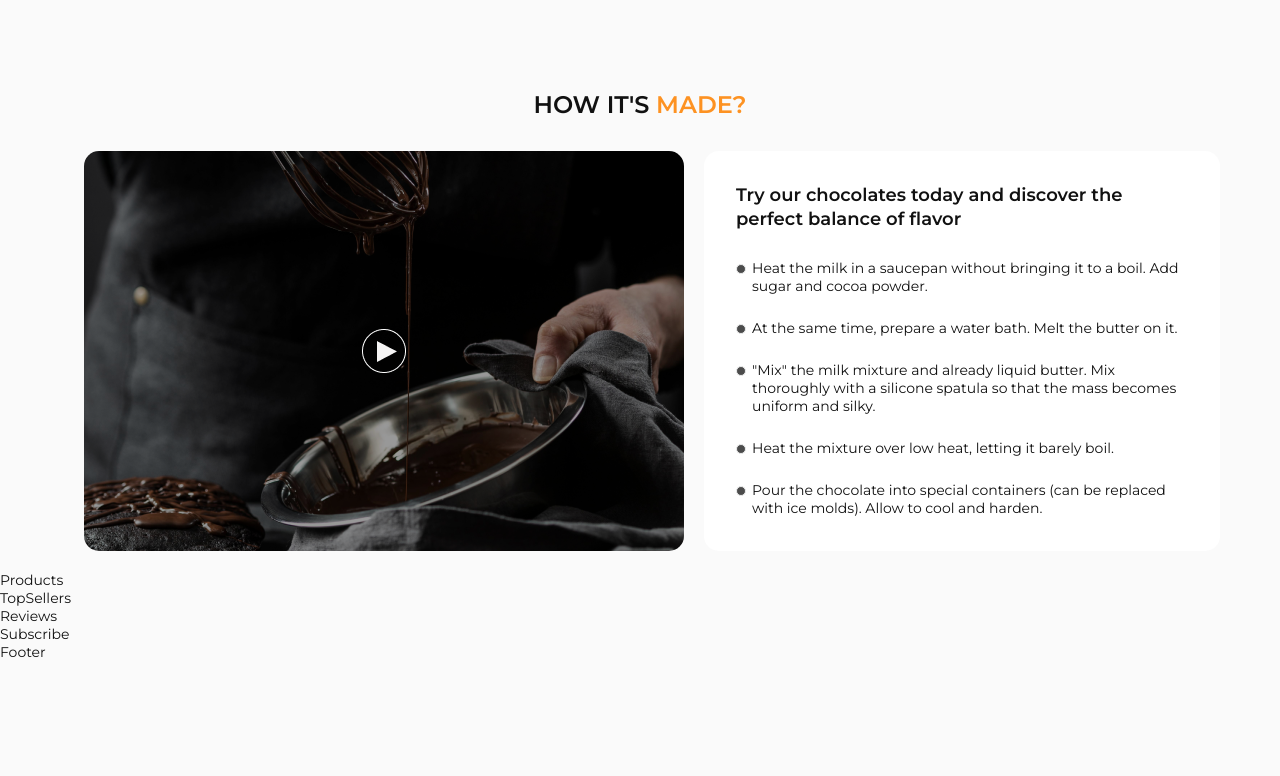
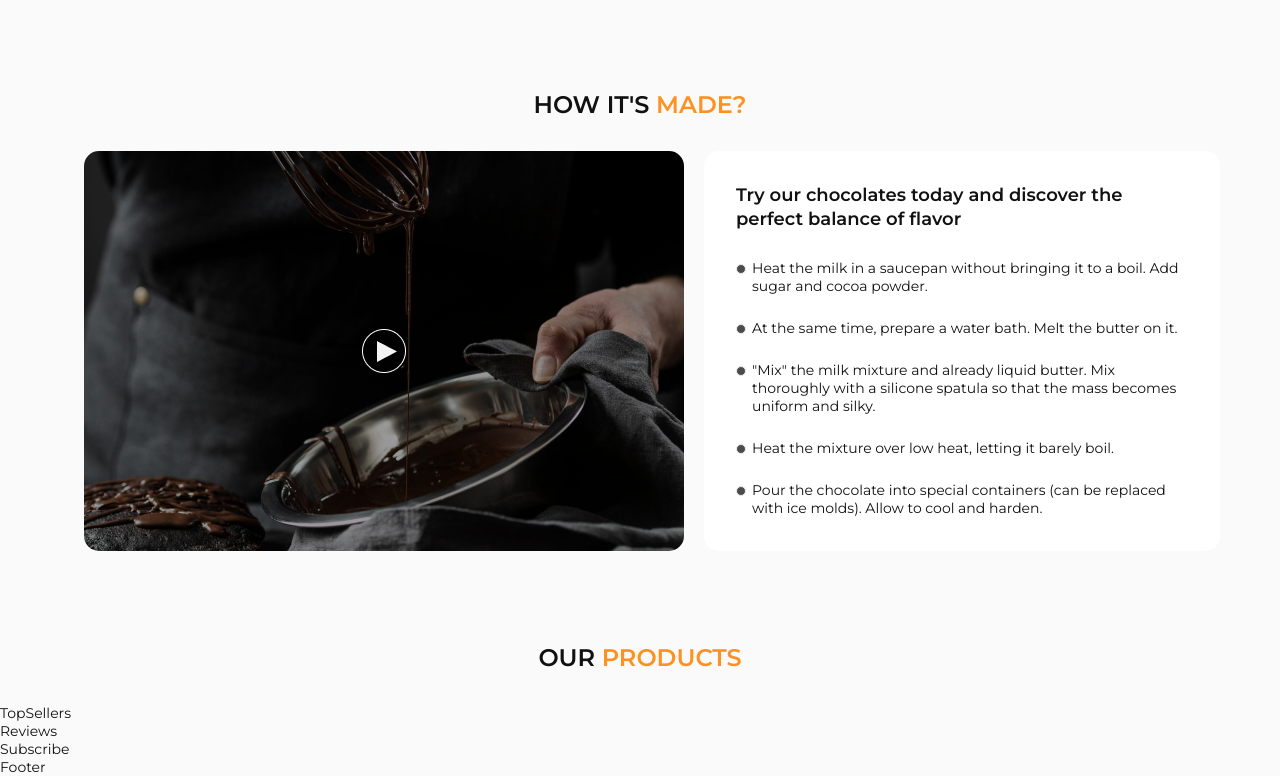
Before and after one commit to whatislove-zh/chocolate-landing, a React (Create React App) app: page / in a window 1280 px wide. Shown: the part 1636-2412 px from the top of the page. Before the commit the page ends 2297 px from the top, so only its background shows below. Built offline with nearby package versions, Linux system fonts and the light colour scheme.

Commit message:
add initial ctructure of product section

```diff
--- a/src/components/products/Products.jsx
+++ b/src/components/products/Products.jsx
@@ -1,7 +1,18 @@
-import React from 'react'
+import React from "react";
 
 export default function Products() {
   return (
-    <div>Products</div>
-  )
+    <section className="products-section">
+      <div className="container">
+        <div className="products-wrapper">
+          <h2 className="products-header common-header">
+            OUR <span className="orange-text">PRODUCTS</span>
+          </h2>
+          <div className="products-slider">
+
+          </div>
+        </div>
+      </div>
+    </section>
+  );
 }
--- a/src/components/products/_products.scss
+++ b/src/components/products/_products.scss
@@ -0,0 +1,9 @@
+@import "../../styles/variables";
+
+.products-section {
+  margin-top: 72px;
+}
+.products-header {
+  width: max-content;
+  margin-bottom: 32px;
+}
```
